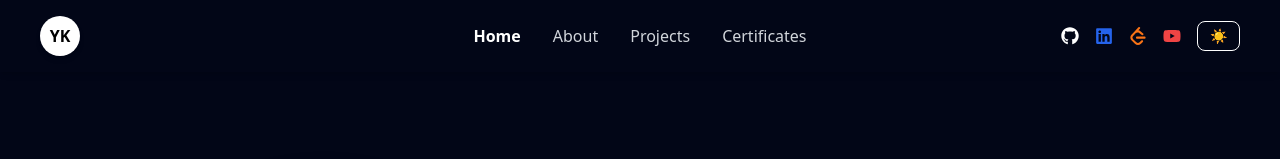
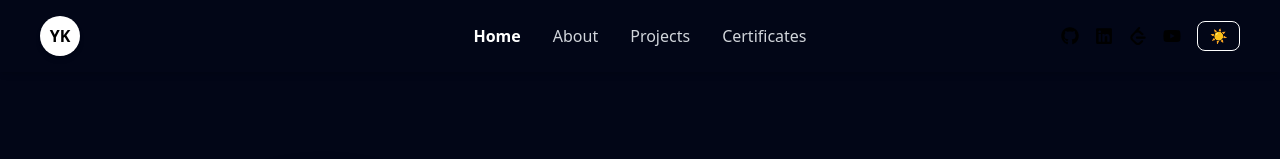
Before and after one commit to YogeswararaoKuna/Portfolio, a React (Create React App) app in the folder client/: page / in a window 1280 px wide. Shown: the top 159 px of the page. Built offline with nearby package versions, Linux system fonts and the light colour scheme.

Commit message:
fixed navbar rel error

```diff
--- a/client/src/components/Navbar.jsx
+++ b/client/src/components/Navbar.jsx
@@ -10,7 +10,6 @@ export default function Navbar() {
   const [menuOpen, setMenuOpen] = useState(false);
   const location = useLocation();
 
-  // Load theme
   useEffect(() => {
     const savedTheme = localStorage.getItem("theme");
 
@@ -23,7 +22,6 @@ export default function Navbar() {
     }
   }, []);
 
-  // Toggle dark mode
   const toggleDark = () => {
     if (dark) {
       document.documentElement.classList.remove("dark");
@@ -35,7 +33,6 @@ export default function Navbar() {
     setDark(!dark);
   };
 
-  // Active link style
   const linkClass = (path) =>
     `cursor-pointer ${
       location.pathname === path
@@ -48,14 +45,14 @@ export default function Navbar() {
 
       <div className="flex items-center justify-between px-4 md:px-10 py-4">
 
-        {/* LEFT LOGO */}
+        {/* LOGO */}
         <div className="bg-black text-white dark:bg-white dark:text-black
         w-10 h-10 flex items-center justify-center
         rounded-full font-bold shadow-md">
           YK
         </div>
 
-        {/* CENTER MENU (DESKTOP ONLY) */}
+        {/* CENTER MENU */}
         <div className="hidden md:flex absolute left-1/2 transform -translate-x-1/2 gap-8 font-medium">
           <Link to="/" className={linkClass("/")}>Home</Link>
           <Link to="/about" className={linkClass("/about")}>About</Link>
@@ -66,28 +63,28 @@ export default function Navbar() {
         {/* RIGHT SIDE */}
         <div className="flex items-center gap-4">
 
-          {/* SOCIAL ICONS (DESKTOP) */}
+          {/* ICONS */}
           <div className="hidden md:flex gap-4 text-lg">
 
             <a href="https://github.com/YogeswararaoKuna" target="_blank" rel="noopener noreferrer">
-              <FaGithub className="text-black dark:text-white hover:scale-110 transition" />
+              <FaGithub />
             </a>
 
             <a href="https://www.linkedin.com/in/yogeswara-rao-kuna-a166802b9" target="_blank" rel="noopener noreferrer">
-              <FaLinkedin className="text-blue-600 hover:scale-110 transition" />
+              <FaLinkedin />
             </a>
 
             <a href="https://leetcode.com/u/kuna_yogeswararao/" target="_blank" rel="noopener noreferrer">
-              <SiLeetcode className="text-orange-500 hover:scale-110 transition" />
+              <SiLeetcode />
             </a>
 
             <a href="https://youtube.com/@yogidhoni?si=i3zL4SCPigHWB-P3" target="_blank" rel="noopener noreferrer">
-              <FaYoutube className="text-red-500 hover:scale-110 transition" />
+              <FaYoutube />
             </a>
 
           </div>
 
-          {/* DARK MODE BUTTON */}
+          {/* DARK MODE */}
           <button
             onClick={toggleDark}
             className="border px-3 py-1 rounded-lg text-sm
@@ -100,7 +97,7 @@ export default function Navbar() {
           {/* MOBILE MENU BUTTON */}
           <button
             onClick={() => setMenuOpen(!menuOpen)}
-            className="md:hidden text-2xl text-black dark:text-white"
+            className="md:hidden text-2xl"
           >
             {menuOpen ? "✖" : "☰"}
           </button>
@@ -112,28 +109,27 @@ export default function Navbar() {
       {menuOpen && (
         <div className="md:hidden px-6 pb-4 bg-white dark:bg-[#020617] space-y-4">
 
-          <Link to="/" onClick={() => setMenuOpen(false)} className={linkClass("/")}>Home</Link>
-          <Link to="/about" onClick={() => setMenuOpen(false)} className={linkClass("/about")}>About</Link>
-          <Link to="/projects" onClick={() => setMenuOpen(false)} className={linkClass("/projects")}>Projects</Link>
-          <Link to="/certificates" onClick={() => setMenuOpen(false)} className={linkClass("/certificates")}>Certificates</Link>
+          <Link to="/" onClick={() => setMenuOpen(false)}>Home</Link>
+          <Link to="/about" onClick={() => setMenuOpen(false)}>About</Link>
+          <Link to="/projects" onClick={() => setMenuOpen(false)}>Projects</Link>
+          <Link to="/certificates" onClick={() => setMenuOpen(false)}>Certificates</Link>
 
-          {/* MOBILE ICONS */}
-          <div className="flex gap-5 pt-3 text-xl">
+          <div className="flex gap-5 text-xl pt-3">
 
             <a href="https://github.com/YogeswararaoKuna" target="_blank" rel="noopener noreferrer">
-              <FaGithub className="text-black dark:text-white" />
+              <FaGithub />
             </a>
 
             <a href="https://www.linkedin.com/in/yogeswara-rao-kuna-a166802b9" target="_blank" rel="noopener noreferrer">
-              <FaLinkedin className="text-blue-600" />
+              <FaLinkedin />
             </a>
 
             <a href="https://leetcode.com/u/kuna_yogeswararao/" target="_blank" rel="noopener noreferrer">
-              <SiLeetcode className="text-orange-500" />
+              <SiLeetcode />
             </a>
 
             <a href="https://youtube.com/@yogidhoni?si=i3zL4SCPigHWB-P3" target="_blank" rel="noopener noreferrer">
-              <FaYoutube className="text-red-500" />
+              <FaYoutube />
             </a>
 
           </div>
```
